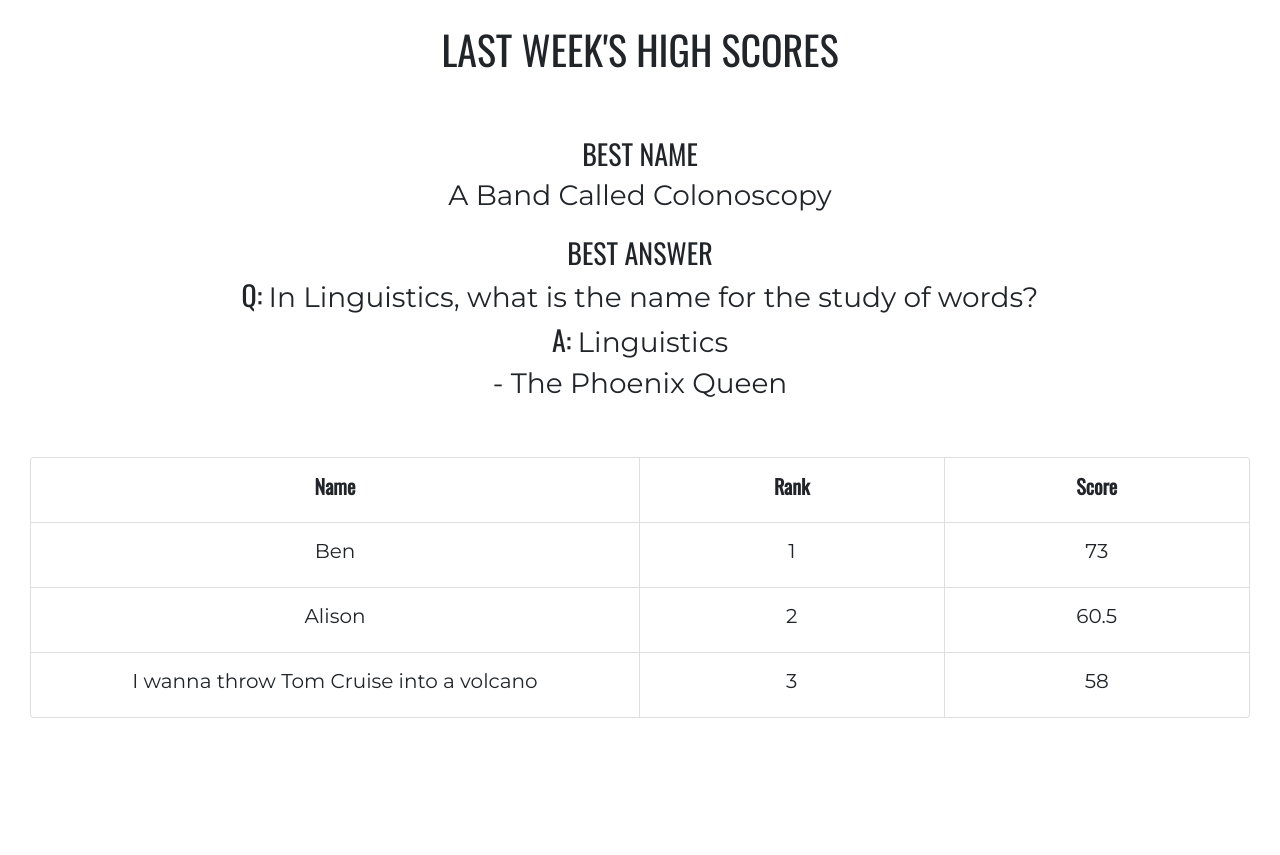
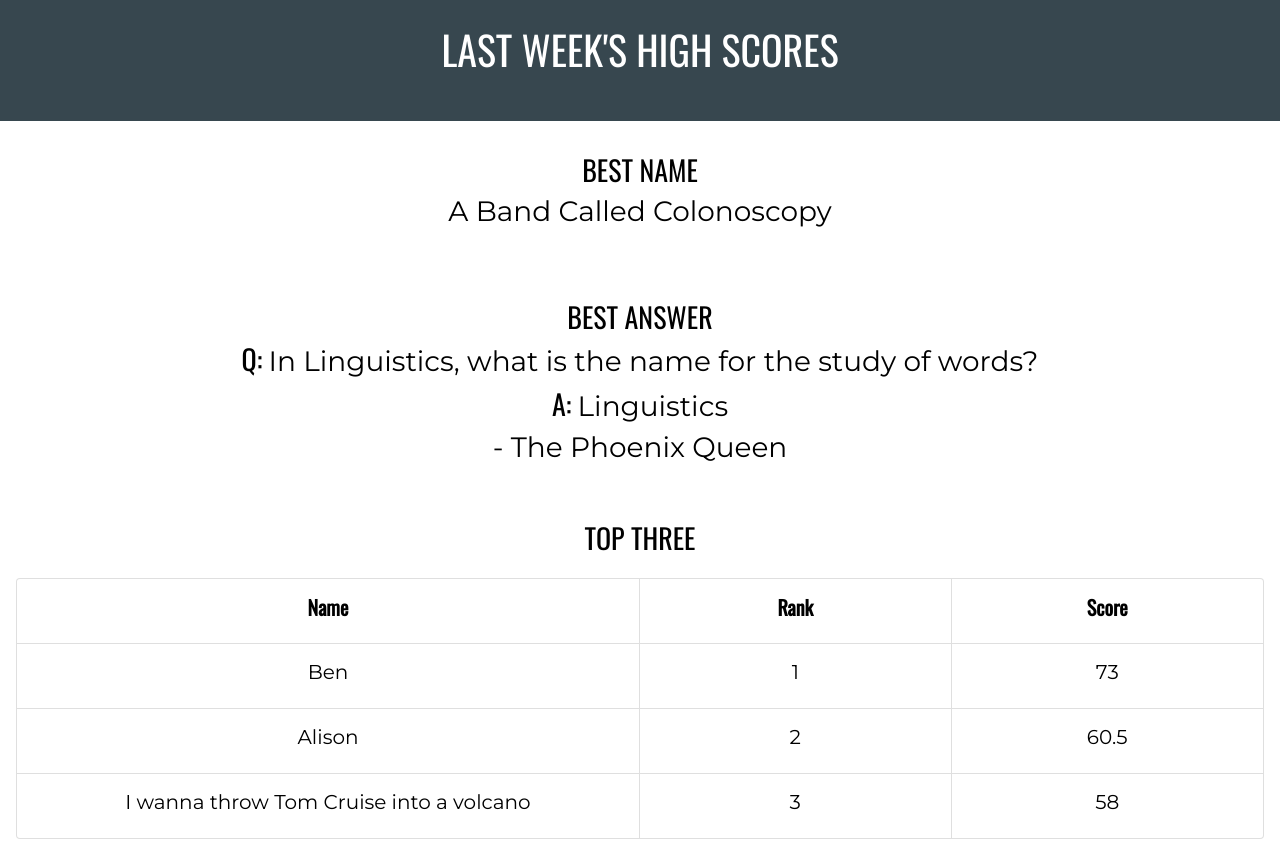
Before and after one commit to TimWatervoort/askybois-frontend, a React (Create React App) app: page /#/ in a window 1280 px wide. Shown: the part 800-1655 px from the top of the page. Before the commit the page ends 1526 px from the top, so only its background shows below. Built offline with nearby package versions, Linux system fonts and the light colour scheme.

Commit message:
dark mode

```diff
--- a/src/App.css
+++ b/src/App.css
@@ -1,9 +1,20 @@
+.App {
+  height: 100%;
+}
+
 .ask-bg-dark {
   background-color: #2b2b2b;
+  color: white;
 }
 
 .ask-bg-light {
   background-color: 'white' !important;
+  color: black;
+}
+
+.ask-contact {
+  height: 100% !important;
+  margin-bottom: 0 !important;
 }
 
 .ask-header {
--- a/src/App.js
+++ b/src/App.js
@@ -13,15 +13,15 @@ function App() {
   const [mode, setMode] = useState('light');
 
   return (
-    <div className={`ask-app-${mode}`}>
+    <div className='App'>
       <Navbar mode={ mode } setMode={ setMode } />
 
       <Switch>
         <Route exact path='/'><Home mode={mode} /></Route>
-        <Route path='/scores' component={ Scores } />
-        <Route path='/rules' component={ Rules } />
-        <Route path='/contact' component={ Contact } />
-        <Route path='/vault' component={ Vault } />
+        <Route path='/scores'><Scores mode={mode} /></Route>
+        <Route path='/rules'><Rules mode={mode} /></Route>
+        <Route path='/contact'><Contact mode={mode} /></Route>
+        <Route path='/vault'><Vault mode={mode} /></Route>
       </Switch>
     </div>
   );
--- a/src/components/ShortScores/ShortScores.js
+++ b/src/components/ShortScores/ShortScores.js
@@ -6,21 +6,17 @@ const ShortScores = props => {
   const { mode } = props;
 
   return (
-  <div className='container-fluid'>
-    <div className='text-center row my-5'>
-      <div className='col'>
-        <h1 className='ask-nav mb-3'>LAST WEEK'S HIGH SCORES</h1>
-      </div>
-    </div>
+  <div className={`ask-bg-${mode} container-fluid text-center px-0`}>
+    <h1 className='ask-nav mb-3 text-white ask-rounds-bg p-5'>LAST WEEK'S HIGH SCORES</h1>
 
-    <div className='row'>
+    <div className='row pt-3'>
       <div className='col'>
         <h3 className='ask-nav'>BEST NAME</h3>
         <h3 className='ask-text'>A Band Called Colonoscopy</h3>
       </div>
     </div>
 
-    <div className='row mt-3 mb-5'>
+    <div className='row pt-3 my-5'>
       <div className='col'>
         <h3 className='ask-nav'>BEST ANSWER</h3>
         <h3 className='ask-text'><span className='ask-nav'>Q: </span> In Linguistics, what is the name for the study of words?</h3>
@@ -29,7 +25,8 @@ const ShortScores = props => {
       </div>
     </div>
 
-    <div className='row pb-2'>
+    <h3 className='ask-nav'>TOP THREE</h3>
+    <div className='row p-3'>
       <div className='col'>
         <div className={`card ask-bg-${mode}`}>
           <div className={`card-body p-0 ask-bg-${mode}`}>
--- a/src/screens/Contact/Contact.js
+++ b/src/screens/Contact/Contact.js
@@ -1,8 +1,8 @@
 import React from 'react';
 
-const Contact = () => {
+const Contact = ({ mode }) => {
   return (
-    <div className='container-fluid text-center mt-5'>
+    <div className={`ask-bg-${mode} container-fluid text-center py-5 ask-contact`}>
       <div className='row mb-5'>
         <div className='col'>
           <h1 className='ask-nav'>CONTACT</h1>
@@ -29,7 +29,7 @@ const Contact = () => {
           <h3 className='ask-text'>With venues reopening, I can also definitely run trivia live so long as masks are worn and social distancing guidelines are followed.</h3>
         </div>
       </div>
-      <div className='row mb-2'>
+      <div className='row mb-auto'>
         <div className='col'>
           <h3 className='ask-text'>If you'd like me to run some trivia for you either live or over Zoom, please email me at</h3>
           <h3 className='ask-text'><strong>askybois.trivia@gmail.com</strong></h3>
--- a/src/screens/Home/Home.js
+++ b/src/screens/Home/Home.js
@@ -6,7 +6,8 @@ import scores from 'util/scores';
 const Home = ({ mode }) => {
 
   return (
-    <div className={`container-fluid text-center pt-5 ${ mode === 'light' ? 'bg-white text-black' : 'ask-bg-dark text-white' }`}>
+  <div>
+    <div className={`container-fluid text-center pt-5 ask-bg-${mode}`}>
       <div className='row'>
         <div className='col'>
           <h1 className='ask-greeting'>Welcome to Askybois</h1>
@@ -15,8 +16,9 @@ const Home = ({ mode }) => {
         </div>
       </div>
       <BonusQuestion />
-      <ShortScores mode={ mode } scores={ scores.slice(0,3) } />
     </div>
+    <ShortScores mode={ mode } scores={ scores.slice(0,3) } />
+  </div>
   )
 }
 
--- a/src/screens/Rules/Rules.js
+++ b/src/screens/Rules/Rules.js
@@ -4,10 +4,10 @@ import Categories from './Categories';
 import BonusRounds from './BonusRounds';
 import './Rules.css';
 
-const Rules = () => {
+const Rules = ({ mode }) => {
   return (
-    <div>
-      <div className='container mt-5'>
+    <div className={`ask-bg-${mode}`}>
+      <div className='container-fluid pt-5'>
         <div className='row text-center mb-5'>
           <div className='col'>
             <h1 className='ask-nav'>HOW IT WORKS</h1>
--- a/src/screens/Scores/Scores.js
+++ b/src/screens/Scores/Scores.js
@@ -5,25 +5,26 @@ import scores from 'util/scores';
 import wins from 'util/wins';
 
 const Scores = props => {
-  const [mode, setMode] = useState('lastTime');
+  const { mode } = props;
+  const [type, setType] = useState('lastTime');
 
   return (
-    <div className='container-fluid text-center'>
-      <div className='row my-5'>
+    <div className={`container-fluid text-center ask-bg-${mode} ${mode === 'light' ? 'text-black' : 'text-white'}`}>
+      <div className='row py-5'>
         <div className='col'>
           <h1 className='ask-nav'>SCORES</h1>
         </div>
       </div>
-      <div className='row mb-5 text-center'>
+      <div className='row pb-5 text-center'>
         <div className='col'>
-          <button onClick={() => setMode('lastTime')} className='btn btn-dark ask-scores-btn'>Last Time</button>
+          <button onClick={() => setType('lastTime')} className={`btn btn-${mode === 'light' ? 'info' : 'dark'} ask-scores-btn`}>Last Time</button>
         </div>
         <div className='col'>
-          <button onClick={() => setMode('wins')} className='btn btn-dark ask-scores-btn'>Wins</button>
+          <button onClick={() => setType('wins')} className={`btn btn-${mode === 'light' ? 'info' : 'dark'} ask-scores-btn`}>Wins</button>
         </div>
       </div>
-      { mode === 'lastTime' && <LastTimeScores scores={ scores.sort((x, y) => y.score - x.score) }/> }
-      { mode === 'wins' && <WinScores scores={ wins.sort((x, y) => y.wins - x.wins) }/> }
+      { type === 'lastTime' && <LastTimeScores scores={ scores.sort((x, y) => y.score - x.score) }/> }
+      { type === 'wins' && <WinScores scores={ wins.sort((x, y) => y.wins - x.wins) }/> }
     </div>
   )
 }
--- a/src/screens/Vault/Vault.js
+++ b/src/screens/Vault/Vault.js
@@ -8,10 +8,10 @@ import {
   randomCategories
  } from 'util/categories';
 
-const Vault = () => {
+const Vault = ({ mode }) => {
   return (
-    <div>
-      <div className='container-fluid my-5 text-center'>
+    <div className={`ask-bg-${mode}`}>
+      <div className='container-fluid py-5 text-center'>
         <div className='row'>
           <div className='col'>
             <h1 className='ask-nav'>VAULT</h1>
```
